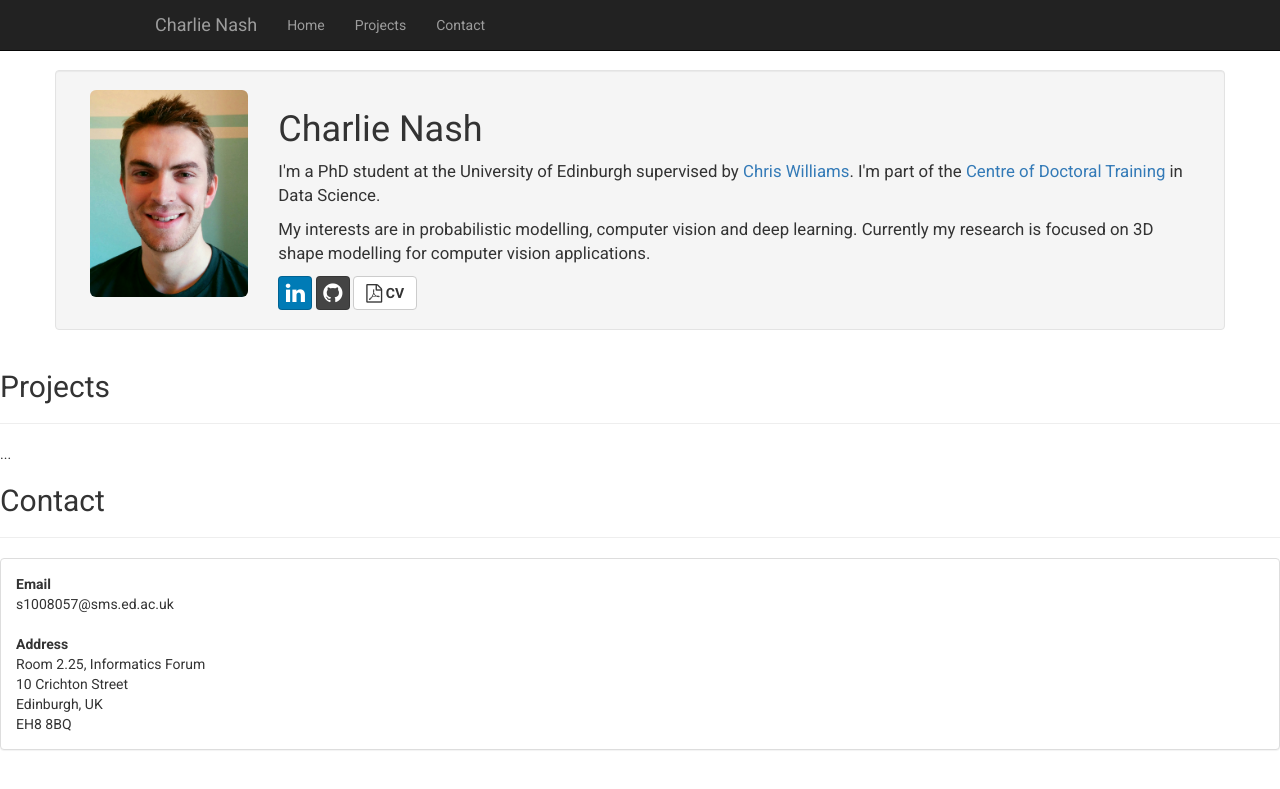
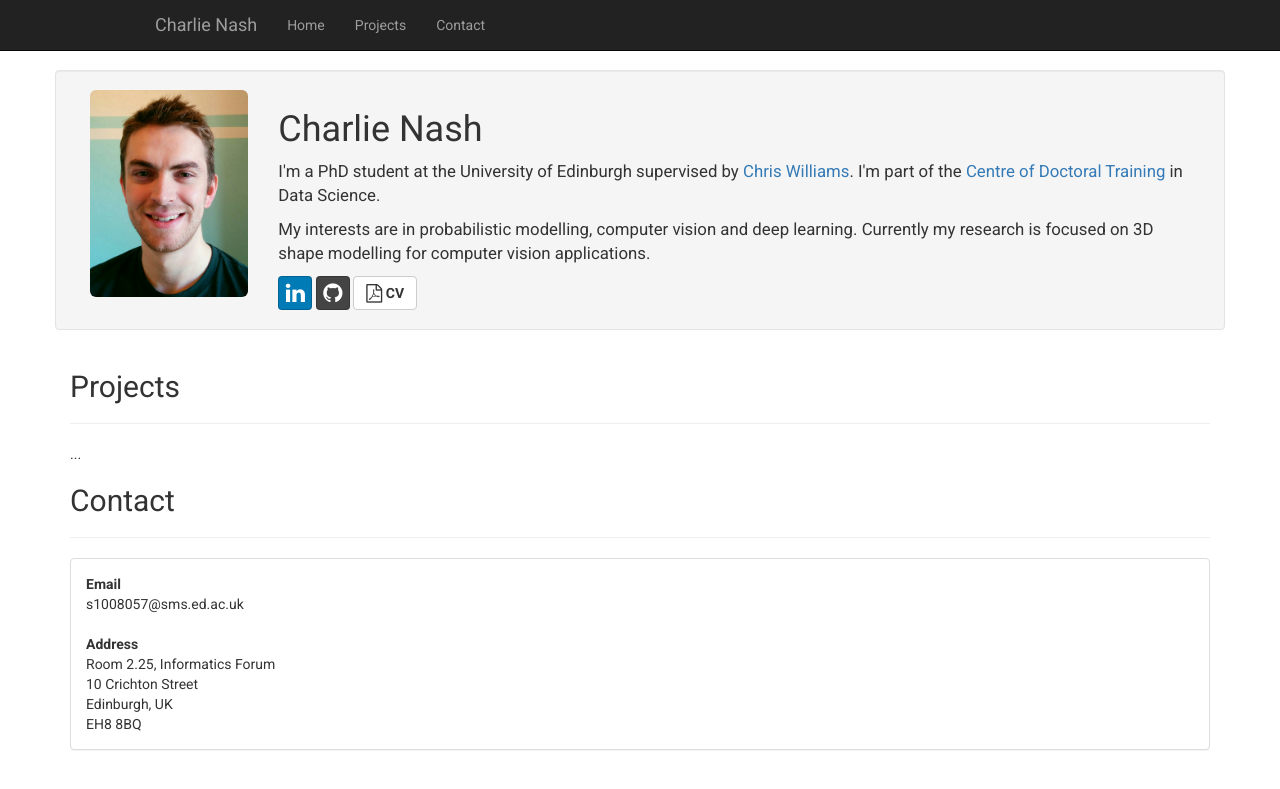
Before and after one commit to charlienash/charlienash.github.io, a Jekyll site: the page index.html, which Jekyll copies as it is, in a window 1280 px wide. Shown: the top 789 px of the page. Built offline with Jekyll 4.4.1, drawn with Linux system fonts in a browser that asks for light colours; nearby versions of some CDN libraries; library files that are not in the unit come from our copies.

Commit message:
Update index.html

```diff
--- a/index.html
+++ b/index.html
@@ -67,9 +67,7 @@
 		<!-- /.navbar -->
 
 		<!-- Page Content -->
-		<!--div class="container-fluid"-->
 		<div class="container">
-			<div class="span6">
 			<div class="row well">
 			  <div class="col-xs-2 col-centered">
 			      <img class="img-responsive img-rounded center-block" src="assets/img/Charlie_photo.jpg">
@@ -98,34 +96,7 @@
 			  </div>
 			</div>
 		</div>
-			</div>
-					<!--div class="media">
-					  <div class="media-left">
-					    <a href="#">
-					      <img class="media-object img-rounded" src="assets/img/Charlie_photo.jpg" width=165px>
-					    </a>
-					  </div>
-					  <div class="media-body">
-					    <h1 class="media-heading">Charlie Nash</h4>
-					    <p>
-					    	<big>
-					    	I'm a PhD student at the University of Edinburgh supervised by <a href="http://homepages.inf.ed.ac.uk/ckiw/">Chris Williams</a>. I'm part of the <a href="http://datascience.inf.ed.ac.uk/">Centre of Doctoral Training</a> in Data Science.</p>
-					    	<big> My interests are in probabilistic modelling, computer vision and deep learning. Currently my research is focused on 3D shape modelling for computer vision applications.
-				    		</big>
-				    	    </p>
-					    <a href="https://uk.linkedin.com/in/charlie-nash-32869b5b" class="btn btn-social-icon btn-linkedin">
-					 	<span class="fa fa-linkedin fa-2x"></span>
-				            </a>
-    					    <a href="https://github.com/charlienash" class="btn btn-social-icon btn-github">
-					 	<span class="fa fa-github fa-2x"></span>
-				            </a>
-					    <a href = "assets/docs/CV.pdf" class="btn btn-default" href="#">
-					  	<i class="fa fa-file-pdf-o fa-lg"></i>
-					  	<b>CV</b>
-				  	    </a>
-					  </div>
-					</div-->
-
+		<div class="container">
 			<!-- Page Heading -->
 			<h2 id="Projects">Projects</h1>
 			<hr>
@@ -149,13 +120,6 @@
 				Edinburgh, UK <br>
 				EH8 8BQ
 		</div>
-					</div>
-				</div>
-			</div>
-			</div>
-			<!-- /.row -->
-		<!--/div-->
-		<!-- /.container-fluid -->
 
 		<!-- JQuery scripts -->
 	    	<script src="assets/js/jquery-1.11.2.min.js"></script>
```
Lines whose indentation alone changed are shown as unchanged.
